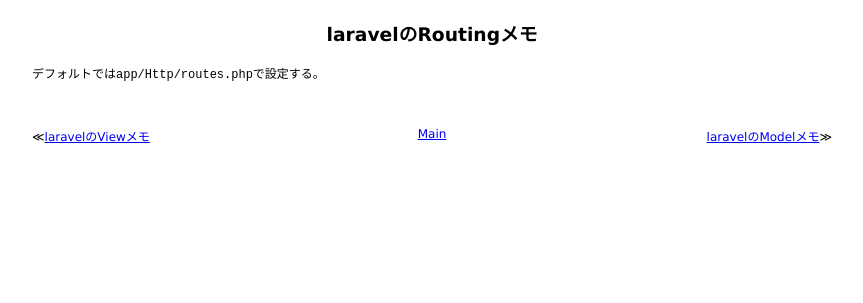
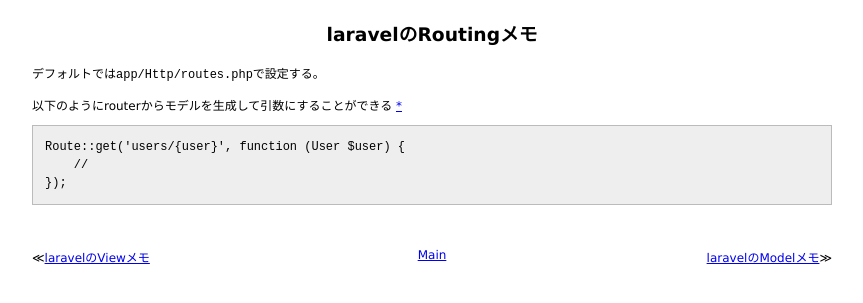
Before and after one commit to 38elements/38elements.github.com, a Jekyll site: the page built from _posts/2016-05-06-laravel-routing.md, in a window 1280 px wide. Shown: the top 303 px of the page, without its empty margins (208-1071 px from the left). Built offline with Jekyll 4.4.1, drawn with Linux system fonts in a browser that asks for light colours.

Commit message:
Update 2016-05-06-laravel-routing.md

````diff
--- a/_posts/2016-05-06-laravel-routing.md
+++ b/_posts/2016-05-06-laravel-routing.md
@@ -3,3 +3,11 @@ layout: posts
 title: laravelのRoutingメモ
 ---
 デフォルトでは`app/Http/routes.php`で設定する。
+
+以下のようにrouterからモデルを生成して引数にすることができる [*](https://laravel.com/docs/5.2/routing#route-model-binding)
+
+```
+Route::get('users/{user}', function (User $user) {
+    //
+});
+```
````
